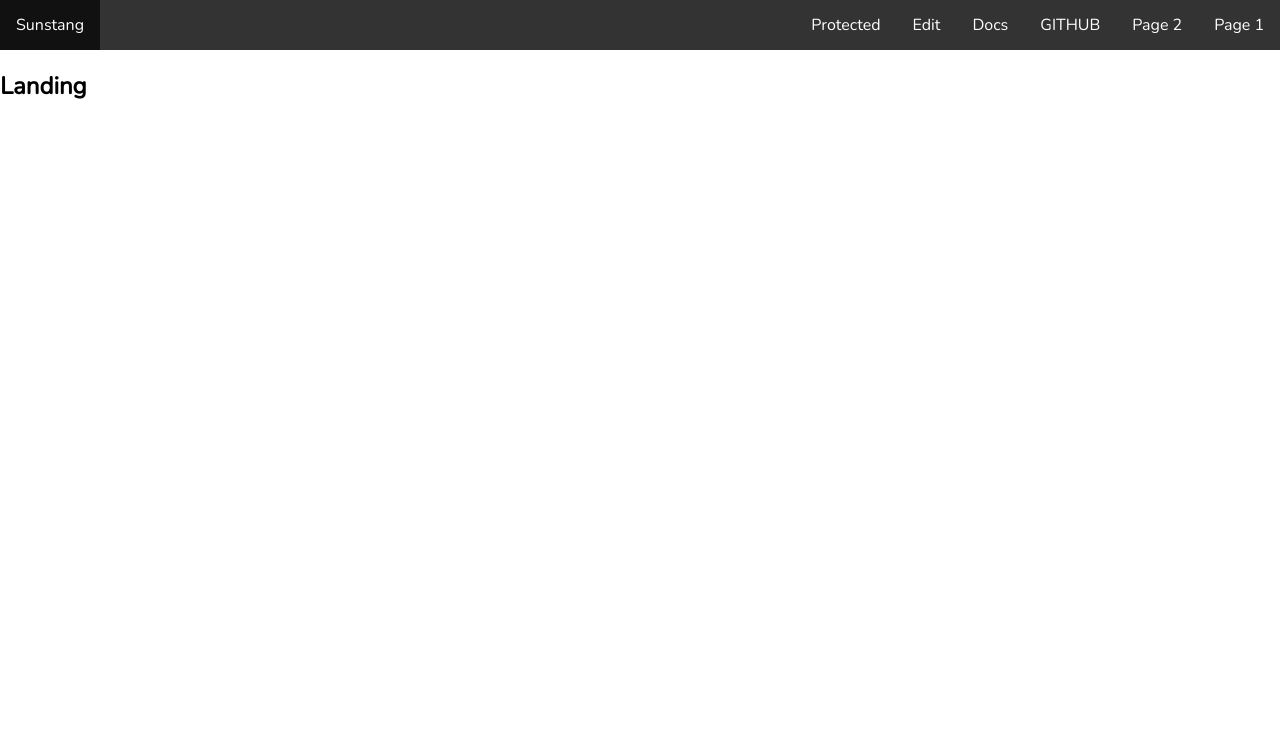
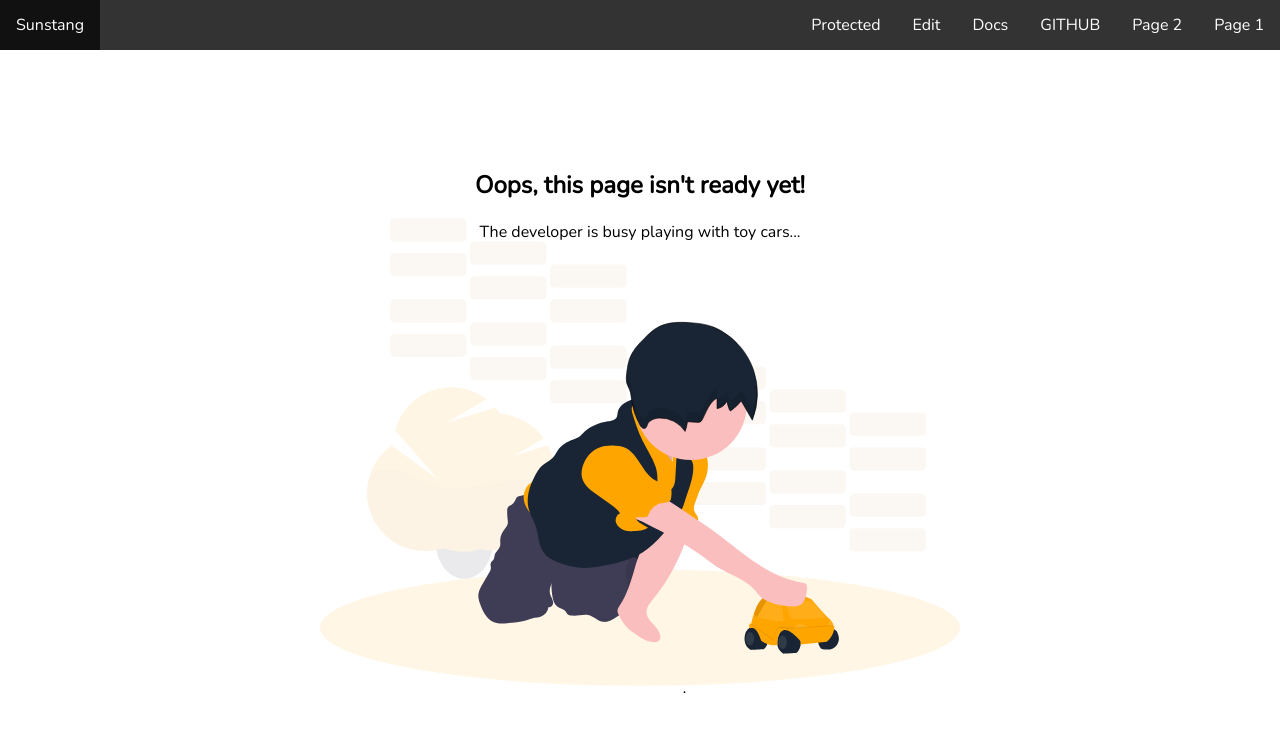
Before and after one commit to garethlau/sunstang-docs, a React (Create React App) app in the folder client/: page / in a window 1280 px wide. Shown: the top 732 px of the page. Built offline with nearby package versions, Linux system fonts and the light colour scheme; no server answers; what draft-js-alignment-plugin, draft-js-drag-n-drop-plugin, draft-js-focus-plugin, draft-js-image-plugin would draw is missing.

Commit message:
placeholder component and dummy routes

```diff
--- a/client/src/components/App.js
+++ b/client/src/components/App.js
@@ -21,6 +21,7 @@ import PageDriver from './PageDriver';
 // doc edditor components
 import EditPagesDriver from './EditPagesDriver';
 import PageEditor from './PageEditor';
+import Placeholder from './Placeholder';
 
 import Test from './Test';
 
@@ -44,11 +45,14 @@ class App extends Component {
                 <Router>
                     <NavBar/>
                     <>
-                        <Route exact path="/" component={Landing}/>
+                        <Route exact path="/" component={Placeholder}/>
+                        <Route path="/about" component={Placeholder}/>
+                        <Route path="/the-races" component={Placeholder}/>
+                        <Route path="/blog" component={Placeholder}/>
+                        <Route path="/sponsors" component={Placeholder}/>
                         <Route exact={true} path="/login" component={Login}/>
 
                         <Route path="/public" component={Public}/>
-                        <Route path="/log" component={Log}/>
                         <PrivateRoute path="/protected" component={Protected}/>
 
                         <Route exact={true}  path="/docs" component={PageDriver} />
--- /dev/null
+++ b/client/src/components/Placeholder.jsx
@@ -0,0 +1,19 @@
+import React from 'react';
+import { ReactComponent as ProgrammingImg } from '../assets/undraw_programming_2svr.svg';
+import { ReactComponent as CarImg } from '../assets/undraw_toy_car_7umw.svg';
+import placeholderStyles from '../styles/placeholderStyles.module.css';
+
+const Placeholder = () => {
+    return (
+        <div className={placeholderStyles.container}>
+            <div className={placeholderStyles.textContainer}>
+                <h2>Oops, this page isn't ready yet! </h2>
+                <p>The developer is busy playing with toy cars...</p>
+            </div>
+            <div className={placeholderStyles.imgContainer}>
+                <CarImg/>
+            </div>
+        </div>
+    )
+}
+export default Placeholder;
--- /dev/null
+++ b/client/src/styles/placeholderStyles.module.css
@@ -0,0 +1,22 @@
+.container {
+    position: fixed;
+    top: 49.5px;
+    left: 0;
+    width: 100vw;
+    height: 100vh;
+    background: white;
+}
+.textContainer {
+    position: absolute;
+    top: 100px;
+    width: 100%;
+    text-align: center;
+}
+.imgContainer {
+    position: absolute;
+    width: 50%;
+    margin-left: 25%;
+}
+svg {
+    width: 100%;
+}
```
Also changed, not shown: client/src/assets/undraw_programming_2svr.svg (added), client/src/assets/undraw_toy_car_7umw.svg (added).
